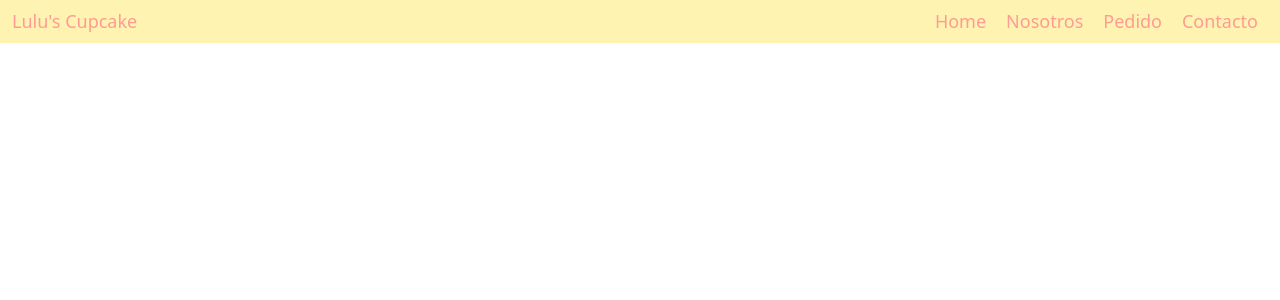
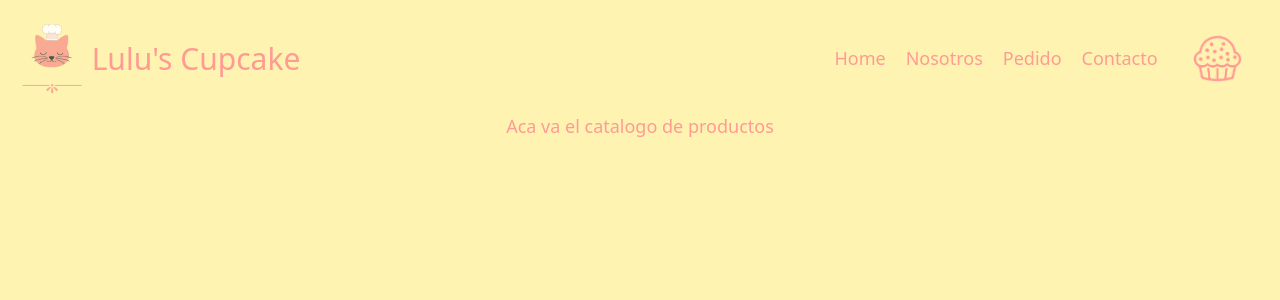
Before and after one commit to mvscalise/proyectoReactJs, a React (Create React App) app: page / in a window 1280 px wide. Shown: the top 300 px of the page. Built offline with nearby package versions, Linux system fonts and the light colour scheme.

Commit message:
Adding ItemListContainer ang CartWidget

```diff
--- /dev/null
+++ b/src/App.js
@@ -0,0 +1,19 @@
+import './App.scss';
+import "../node_modules/bootstrap/dist/css/bootstrap.css";
+import {NavbarComponent} from './components/NavbarComponent/navbar.jsx';
+import {ItemListContainer} from './containers/ItemListContainer.jsx';
+
+function App() {
+  return (
+    <div className="App">
+      <header >
+
+        <NavbarComponent />
+        <ItemListContainer greeting={'Aca va el catalogo de productos'} />
+
+      </header>
+    </div>
+  );
+}
+
+export default App;
--- a/src/App.jsx
+++ /dev/null
@@ -1,17 +0,0 @@
-import './App.css';
-import "../node_modules/bootstrap/dist/css/bootstrap.css";
-import Navbar from './Components/navbar.jsx'
-
-function App() {
-  return (
-    <div className="App">
-      <header >
-
-        <Navbar />
-
-      </header>
-    </div>
-  );
-}
-
-export default App;
--- a/src/App.css
+++ b/src/App.scss
@@ -1,6 +1,7 @@
 
 * {
   margin: 0;
+  background-color: #FFF3B2;
 }
 
 
--- a/src/Components/navbar.css
+++ /dev/null
@@ -1,14 +0,0 @@
-#navbar {
-    width: 100%;
-    background-color: #FFF3B2;
-    color: #FF9B93;
-    font-size: 18px;
-	text-decoration: none;
-}
-
-#txtnavbar {
-    color: #FF9B93;
-    font-size: 18px;
-	text-decoration: none;
-    margin: 10px;
-}
--- a/src/Components/navbar.jsx
+++ /dev/null
@@ -1,26 +0,0 @@
-import React from 'react'
-import './navbar.css'
-
-
-function Navbar () {
-    return(
-        <nav id = 'navbar' className="navbar navbar-expand-lg navbar-inverse">
-            <div className="container-fluid">
-                <div className="navbar-header">
-                    <a id = 'navbar' href="#">Lulu's Cupcake</a>
-                </div>
-
-                <ul  className="navbar-nav">
-                    <li className="nav-item"><a  id = 'txtnavbar'href="#">Home</a></li>
-                    <li className="nav-item"><a  id = 'txtnavbar'href="#">Nosotros</a></li>
-                    <li className="nav-item"><a  id = 'txtnavbar'href="#">Pedido</a></li>
-                    <li className="nav-item"><a  id = 'txtnavbar'href="#">Contacto</a></li>
-                </ul>
-
-            </div>
-        </nav>
-    )
-
-}
-
-export default Navbar
--- /dev/null
+++ b/src/components/NavbarComponent/navbar.jsx
@@ -0,0 +1,32 @@
+import React from 'react'
+import './navbar.scss'
+import Logo from './logo.png'
+import CartWidget from './cupcake.png'
+
+
+export function NavbarComponent () {
+    return(
+        <nav className="navbar navbar-expand-lg">
+            <div className="container-fluid">
+
+                <div id = 'navbar' className="navbar-brand">
+                    <img src={Logo}  alt="logo" className="logo"/>
+                    <a >Lulu's Cupcake</a>
+                </div>
+
+
+                <ul className="navbar-nav">
+                    <li className="nav-item"><a  id = 'txtnavbar'>Home</a></li>
+                    <li className="nav-item"><a  id = 'txtnavbar'>Nosotros</a></li>
+                    <li className="nav-item"><a  id = 'txtnavbar'>Pedido</a></li>
+                    <li className="nav-item"><a  id = 'txtnavbar'>Contacto</a></li>
+                </ul>
+
+                <img src={CartWidget} id = 'cartWidget' alt = 'carrito'/>
+
+            </div>
+
+        </nav>
+    )
+
+}
--- /dev/null
+++ b/src/components/NavbarComponent/navbar.scss
@@ -0,0 +1,33 @@
+#navbar {
+    width: 100%;
+    background-color: #FFF3B2;
+    color: #FF9B93;
+    font-size: 18px;
+	text-decoration: none;
+    font-size: 30px;
+    display: flex;
+    flex-direction: row;
+    justify-content: start;
+    align-items: center;
+
+}
+
+#txtnavbar {
+    color: #FF9B93;
+    font-size: 18px;
+	text-decoration: none;
+    margin: 10px;
+    display: flex;
+    flex-direction: row;
+    justify-content: start;
+    align-items: center;
+}
+
+.logo {
+    width: 10%;
+}
+
+#cartWidget {
+    width: 4%;
+    margin: 2%;
+}
--- /dev/null
+++ b/src/containers/ItemListContainer.jsx
@@ -0,0 +1,10 @@
+import React from 'react'
+import './ItemListContainer.scss'
+
+export function ItemListContainer({ greeting}) {
+    return (
+        <div>
+            <h2> {greeting} </h2>
+        </div>
+    )
+}
--- /dev/null
+++ b/src/containers/ItemListContainer.scss
@@ -0,0 +1,5 @@
+h2 {
+    color: #FF9B93;
+    font-size: 18px;
+	text-decoration: none
+}
```
Also changed, not shown: src/components/NavbarComponent/cupcake.png (added), src/components/NavbarComponent/logo.png (added).
